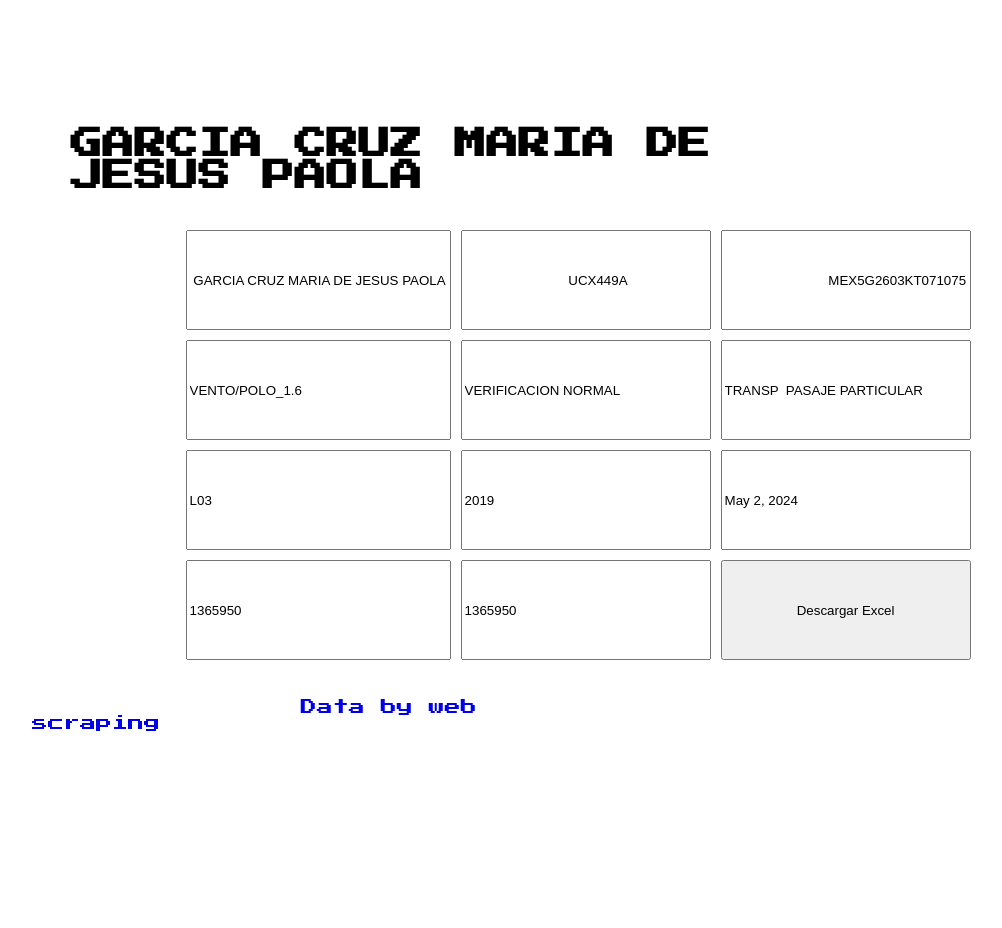
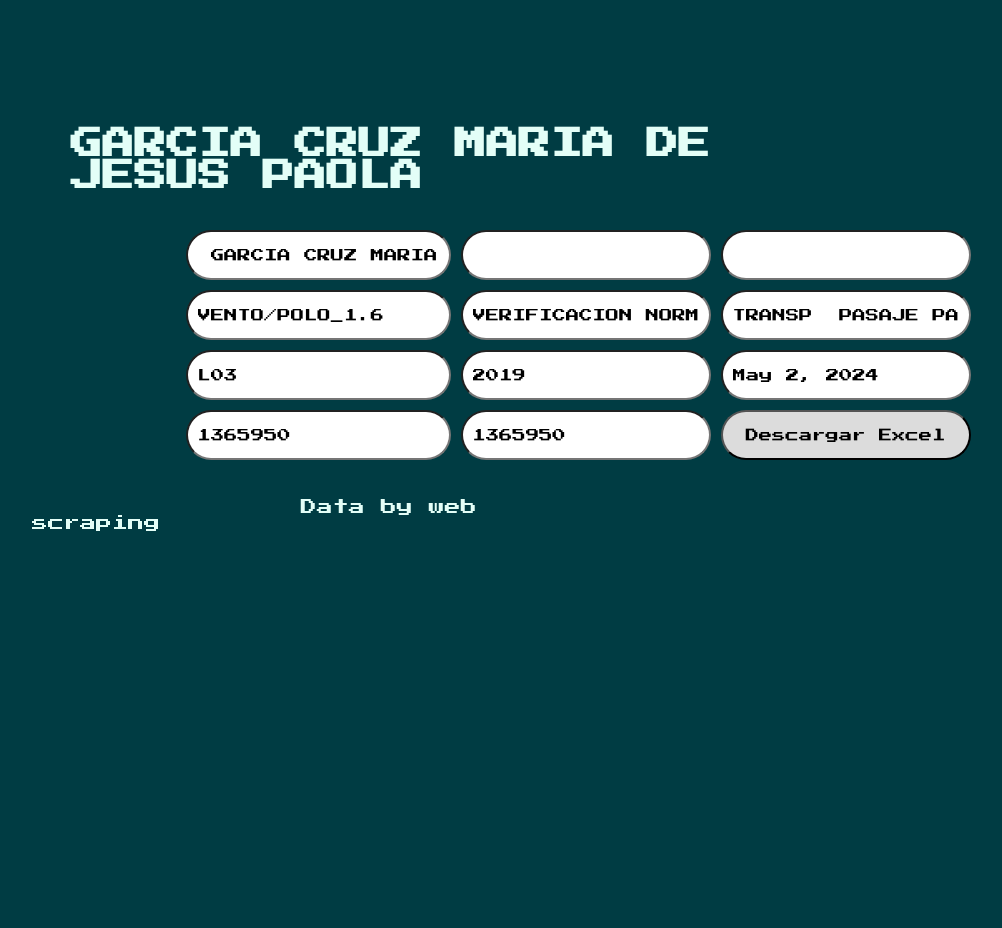
Before and after one commit to JohnCard/Interview, a Django app: page /User/ in a window 1280 px wide. Shown: the whole page, without its empty margins (224-1226 px from the left). Run offline with Django 5.2, Linux system fonts and the light colour scheme; data comes from the database, SQL or seed files in the repository; some libraries are stand-ins or nearby versions.

Commit message:
Final result

```diff
--- a/scrap/admin.py
+++ b/scrap/admin.py
@@ -1,6 +1,4 @@
 from django.contrib import admin
-from .models import Vehicle,get_data
+from .models import Vehicle
 # Register your models here.
 admin.site.register(Vehicle)
-
-# get_data('https://verificacionvehicular.puebla.gob.mx/Citas/ExpedientePublico?clave=%2bPwWwL%2b28DQxECy2JvxnHg%3d%3d')
--- a/scrap/apps.py
+++ b/scrap/apps.py
@@ -1,5 +1,4 @@
 from django.apps import AppConfig
-
 
 class ScrapConfig(AppConfig):
     default_auto_field = 'django.db.models.BigAutoField'
--- a/scrap/models.py
+++ b/scrap/models.py
@@ -4,12 +4,12 @@
 
 # Create your models here.
 class Vehicle(models.Model):
-    owner = models.CharField(max_length=30)
+    owner = models.CharField(max_length=35)
     plaque = models.CharField(max_length=20)
     vin = models.CharField(max_length=20)
     brand = models.CharField(max_length=20)
     sub_brand = models.CharField(max_length=20)
-    verify_reason = models.CharField(max_length=20)
+    verify_reason = models.CharField(max_length=30)
     service = models.CharField(max_length=15)
     line = models.IntegerField()
     date = models.DateField(auto_now_add=True)
--- a/scrap/static/main.css
+++ /dev/null
@@ -1,31 +0,0 @@
-*,*:before,*:after{
-    box-sizing: border-box;
-}
-body,html{
-    height: 100%;
-    font-family: 'Press Start 2P', sans-serif;
-}
-
-body{
-    margin: 10% 20%;
-}
-
-a{
-    text-decoration: none;
-}
-
-h1{
-    margin: 5%;
-}
-
-form{
-    display: grid;
-    grid-template-columns: 265px 250px 250px;
-    grid-template-rows: 100px 100px 100px 100px;
-    gap: 10px;
-    margin: 0 20% 5%;
-}
-
-a{
-    margin: 35%;
-}
--- /dev/null
+++ b/scrap/static/main3.css
@@ -0,0 +1,46 @@
+*,*:before,*:after{
+    box-sizing: border-box;
+}
+body,html{
+    height: 100%;
+    font-family: 'Press Start 2P', sans-serif;
+}
+
+body{
+    margin: 10% 20%;
+    background-color: rgb(0, 60, 67);
+    color: rgb(227, 254, 247);
+}
+
+h1{
+    margin: 5%;
+}
+
+form{
+    display: grid;
+    grid-template-columns: 265px 250px 250px;
+    grid-template-rows: 50px 50px 50px 50px;
+    gap: 10px;
+    margin: 0 20% 5%;
+}
+
+a{
+    margin: 35%;
+    color: rgb(227, 254, 247);
+    text-decoration: none;
+}
+
+input,button{
+    font-family: 'Press Start 2P', sans-serif;
+    border-radius: 25px;
+    padding: 10px;
+}
+
+button{
+    cursor: pointer;
+    background-color: gainsboro;
+}
+button:hover{
+    font-size: 15px;
+    opacity: .5;
+}
--- a/scrap/templates/User.html
+++ b/scrap/templates/User.html
@@ -4,13 +4,12 @@
 <head>
     <meta charset="UTF-8">
     <meta name="viewport" content="width=device-width, initial-scale=1.0">
-    <link rel='stylesheet' href="{% static 'main.css' %}">
+    <link rel='stylesheet' href="{% static 'main3.css' %}">
     <link href="https://fonts.googleapis.com/css2?family=Press+Start+2P&display=swap" rel="stylesheet">
     <title>Download data</title>
 </head>
 <body>
     <h1>{{first_user.owner}}</h1>
-
     {% comment %}
     In this part we need to wrtie all attributes from our fourth Vehicle object, using input html tickets,
     using the value attributes to overwrite the value for each ticket
--- a/scrap/views.py
+++ b/scrap/views.py
@@ -4,12 +4,6 @@
 from rest_framework.views import APIView
 from .serialzers import vehicleSerializer
 from rest_framework.pagination import PageNumberPagination
-from rest_framework import generics
-from rest_framework.permissions import IsAuthenticated
-from .pagination import vehiclePagination, ProductCPagination
-
-from rest_framework.decorators import api_view, authentication_classes, permission_classes
-from rest_framework.authentication import BasicAuthentication
 # Create your views here.
 
 def user(request):
```
Also changed, not shown: scrap/pagination.py (deleted, +0 -10 lines), scrap/migrations/0005_alter_vehicle_owner_alter_vehicle_verify_reason.py (added).
